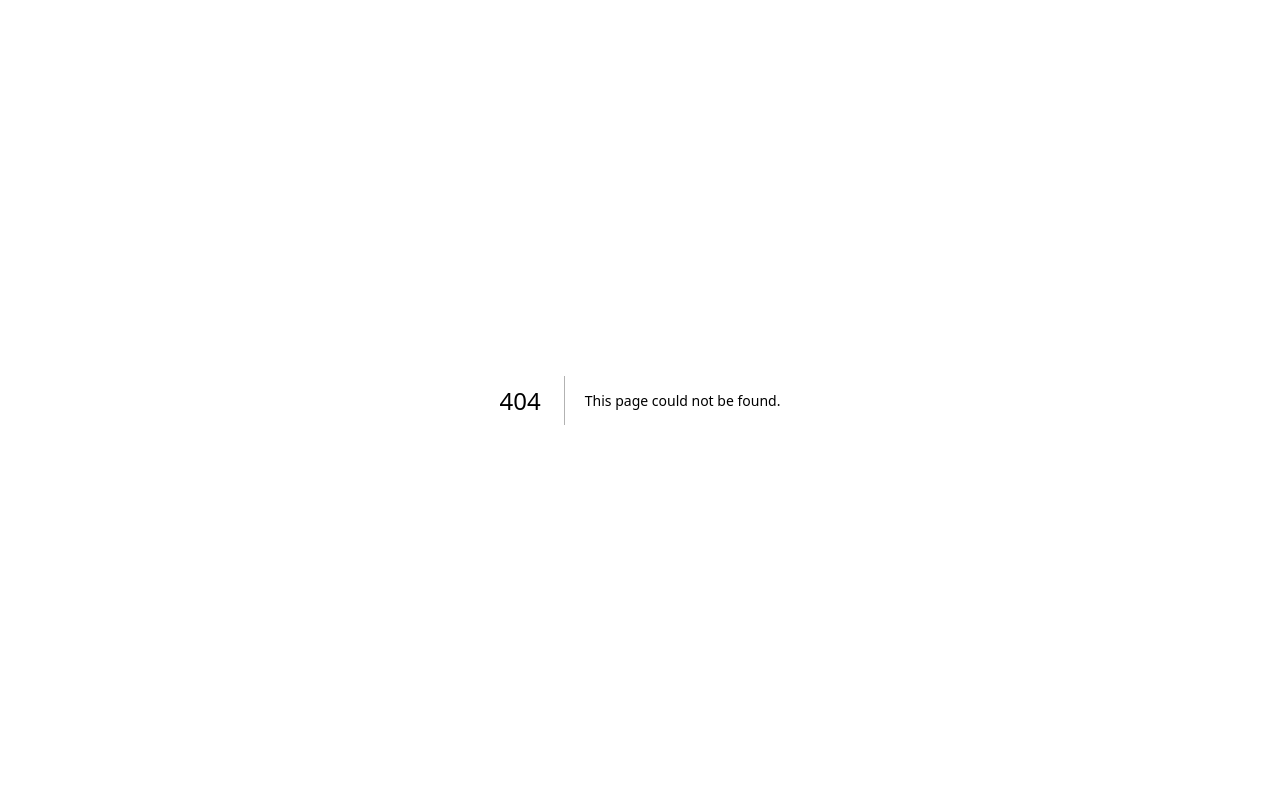
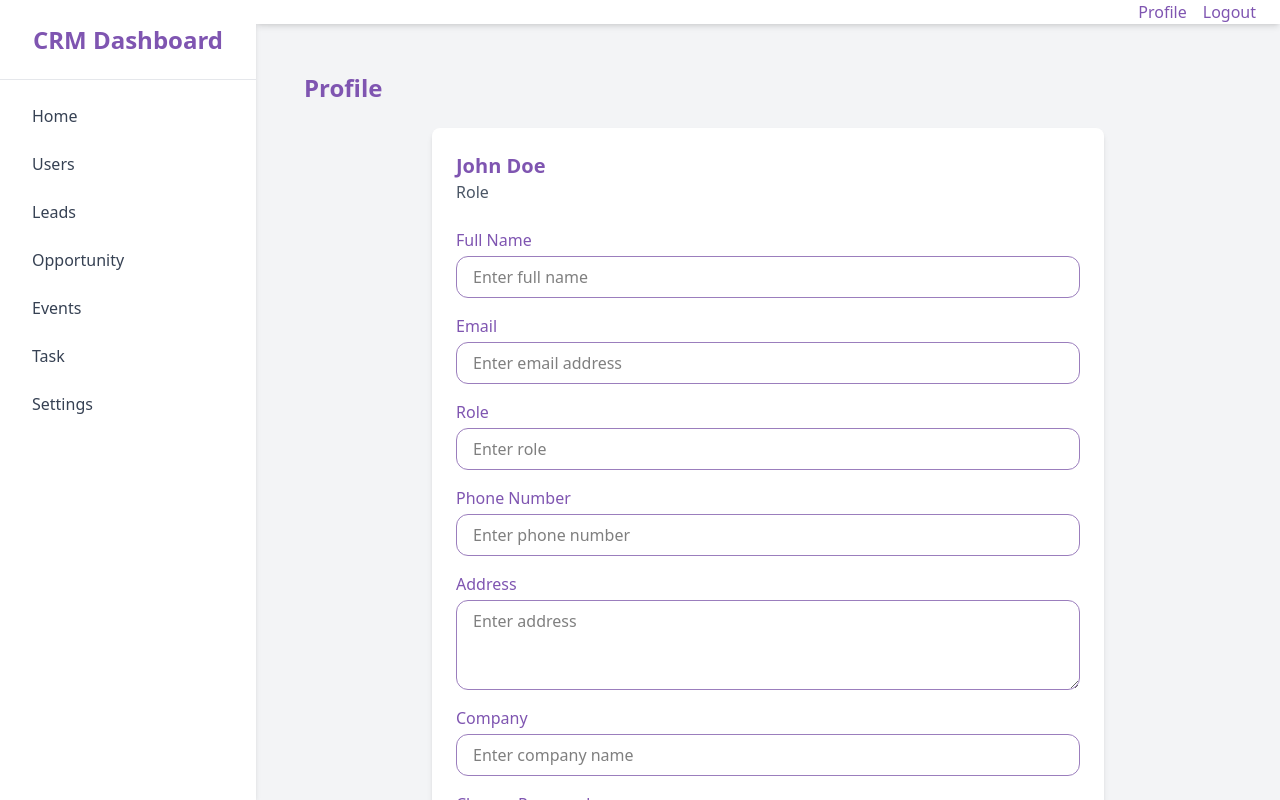
Before and after one commit to Sehajkaur24/crm-frontend, a Next.js app: page /dashboard/profile in a window 1280 px wide. Before the commit this address had no page. Built offline with nearby package versions, Linux system fonts and the light colour scheme.

Commit message:
feat: profile page

```diff
--- a/src/app/dashboard/layout.tsx
+++ b/src/app/dashboard/layout.tsx
@@ -1,9 +1,9 @@
-// src/app/dashboard/layout.tsx
 "use client";
 
 import Link from "next/link";
 import { usePathname } from "next/navigation";
 import { ReactNode } from "react";
+import { useRouter } from "next/navigation";
 
 const links = [
   { name: "Home", href: "/dashboard" },
@@ -18,9 +18,16 @@ const links = [
 export default function Layout({ children }: { children: ReactNode }) {
   const pathname = usePathname();
 
+  const router = useRouter();
+  const handleLogout = () => {
+    localStorage.removeItem("token");
+    sessionStorage.removeItem("token");
+
+    router.push("/sign-in");
+  };
+
   return (
     <div className="flex h-screen bg-gray-100">
-      {/* Sidebar */}
       <aside className="w-64 bg-white shadow-md flex flex-col">
         <div className="h-20 flex items-center justify-center border-b border-gray-200">
           <h2 className="text-2xl font-bold text-[#7F55B1]">CRM Dashboard</h2>
@@ -42,17 +49,15 @@ export default function Layout({ children }: { children: ReactNode }) {
         </nav>
       </aside>
 
-      {/* Main content area */}
       <div className="flex-1 flex flex-col overflow-y-auto">
-        {/* Top Navbar */}
         <header className="h-16 bg-white shadow-md flex items-center justify-end px-6">
-          <div className="flex items-center gap-4">
-            <button className="text-gray-700 hover:text-[#7F55B1]">Profile</button>
-            <button className="text-gray-700 hover:text-[#7F55B1]">Logout</button>
+          <div className="space-x-4">
+            <a href="/dashboard/profile" className="text-[#7F55B1] hover:underline">Profile</a>
+
+            <button onClick={handleLogout} className="text-[#7F55B1] hover:underline"> Logout</button>
           </div>
         </header>
 
-        {/* Injected content */}
         <main className="flex-1 p-6">{children}</main>
       </div>
     </div>
--- /dev/null
+++ b/src/app/dashboard/profile/page.tsx
@@ -0,0 +1,66 @@
+"use client";
+
+import { useState } from "react";
+import Button from "@/components/Button";
+import FormInput from "@/components/FormInput";
+
+export default function ProfilePage() {
+  const [formData, setFormData] = useState({
+    name: "",
+    email: "",
+    role: "",
+    phone: "",
+    address: "",
+    company: "",
+    password: "",
+  });
+
+  const handleChange = (e: React.ChangeEvent<HTMLInputElement | HTMLTextAreaElement>) => {
+    setFormData({ ...formData, [e.target.name]: e.target.value });
+  };
+
+  const handleSave = () => {
+    console.log("Saved profile", formData);
+  };
+
+  const handleCancel = () => {
+    console.log("Cancelled changes");
+  };
+
+  return (
+    <div className="p-6 bg-gray-100 min-h-screen">
+      <h1 className="text-2xl font-bold text-[#7F55B1] mb-6">Profile</h1>
+      <div className="bg-white p-6 rounded-lg shadow-md max-w-2xl mx-auto space-y-6">
+        <div>
+          <h2 className="text-xl font-semibold text-[#7F55B1]">{formData.name || "John Doe"}</h2>
+          <p className="text-gray-600">{formData.role || "Role"}</p>
+        </div>
+
+        <form className="space-y-4">
+          <FormInput id="name" label="Full Name" value={formData.name} onChange={handleChange as React.ChangeEventHandler<HTMLInputElement>} placeholder="Enter full name"/>
+
+          <FormInput id="email" label="Email" type="email" value={formData.email} onChange={handleChange as React.ChangeEventHandler<HTMLInputElement>} placeholder="Enter email address"/>
+
+          <FormInput id="role" label="Role" value={formData.role} onChange={handleChange as React.ChangeEventHandler<HTMLInputElement>} placeholder="Enter role"/>
+
+          <FormInput id="phone" label="Phone Number" value={formData.phone} onChange={handleChange as React.ChangeEventHandler<HTMLInputElement>} placeholder="Enter phone number"/>
+
+
+          <div className="flex flex-col">
+            <label htmlFor="address" className="text-[#7F55B1] font-medium mb-1"> Address</label>
+            <textarea id="address" name="address" value={formData.address} onChange={handleChange} rows={3} placeholder="Enter address" className="w-full px-4 py-2 border border-[#9B7EBD] rounded-xl focus:outline-none focus:ring-2 focus:ring-[#F49BAB]"/>
+          </div>
+
+          <FormInput id="company" label="Company" value={formData.company} onChange={handleChange as React.ChangeEventHandler<HTMLInputElement>} placeholder="Enter company name"/>
+
+          <FormInput id="password" label="Change Password" type="password" value={formData.password} onChange={handleChange as React.ChangeEventHandler<HTMLInputElement>} placeholder="Enter new password"/>
+
+          <div className="flex justify-end space-x-4 pt-4">
+            <Button text="Cancel" variant="secondary" onClick={handleCancel} />
+            <Button text="Save" variant="primary" onClick={handleSave} />
+          </div>
+        </form>
+      </div>
+    </div>
+  );
+}
```
